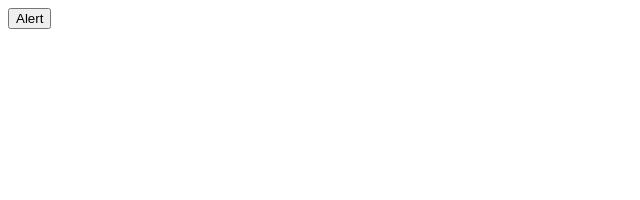
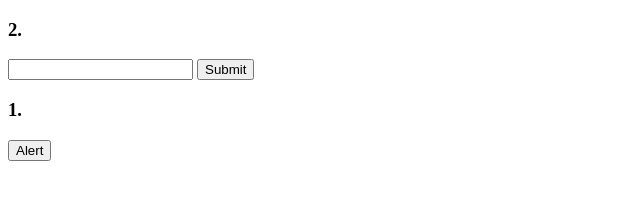
Before and after one commit to PJ-J/ManipulatingHTMLDomjQuery, a plain HTML site: page jQuery/index.html in a window 1280 px wide. Shown: the whole page, without its empty margins (0-640 px from the left). Drawn offline with nearby package versions, Linux system fonts and the light colour scheme.

Commit message:
finished #2 jQuery

```diff
--- a/jQuery/app.js
+++ b/jQuery/app.js
@@ -1,5 +1,10 @@
 $(function () {
   // Handler for .ready() called.
+
+  // add covalence number
+  let h31 = $("<h3>");
+  h31.html("1.");
+  h31.appendTo("body");
 
   //add button and click for alert
   let btn = $("<button>");
@@ -8,6 +13,11 @@ $(function () {
 
   btn.click(function () {
     alert("you really did it");
-  })
+  });
+
+  //click button for alert containing text input
+  $("#boxBtn").click(function () {
+    alert($("#boxText").val());
+  });
 
 });
--- a/jQuery/index.html
+++ b/jQuery/index.html
@@ -1,9 +1,9 @@
 <!DOCTYPE html>
 <html lang="en">
   <head>
-  <meta charset="UTF-8">
-  <meta http-equiv="X-UA-Compatible" content="IE=edge">
-  <meta name="viewport" content="width=device-width, initial-scale=1.0">
+    <meta charset="UTF-8" />
+    <meta http-equiv="X-UA-Compatible" content="IE=edge" />
+    <meta name="viewport" content="width=device-width, initial-scale=1.0" />
     <title>jQuery</title>
     <script
       src="https://code.jquery.com/jquery-3.6.0.js"
@@ -12,7 +12,9 @@
     ></script>
   </head>
   <body>
-
+    <h3>2.</h3>
+    <input type="text" id="boxText" />
+    <button id="boxBtn">Submit</button>
 
     <script src="app.js"></script>
   </body>
```
Lines whose indentation alone changed are shown as unchanged.
